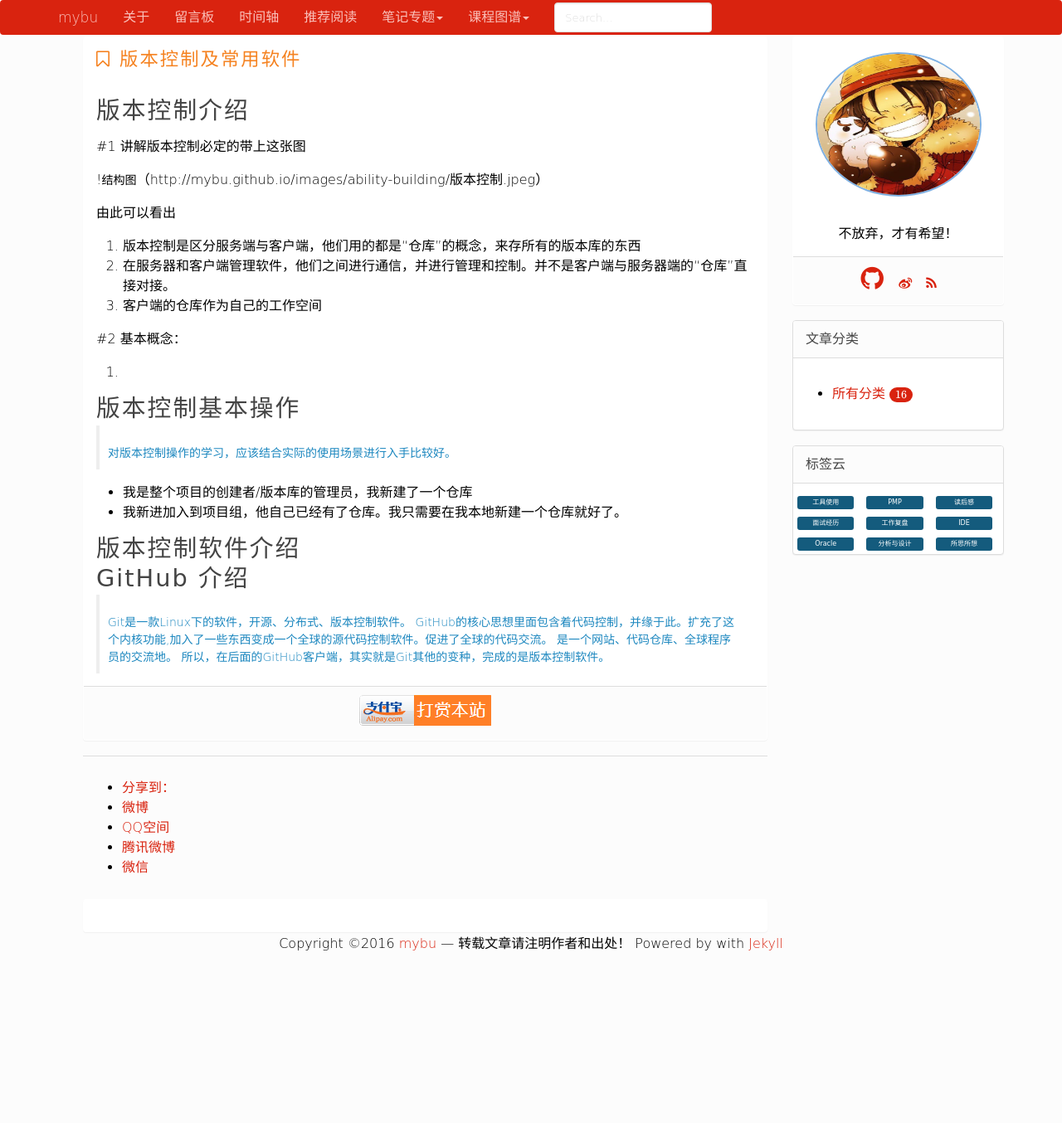
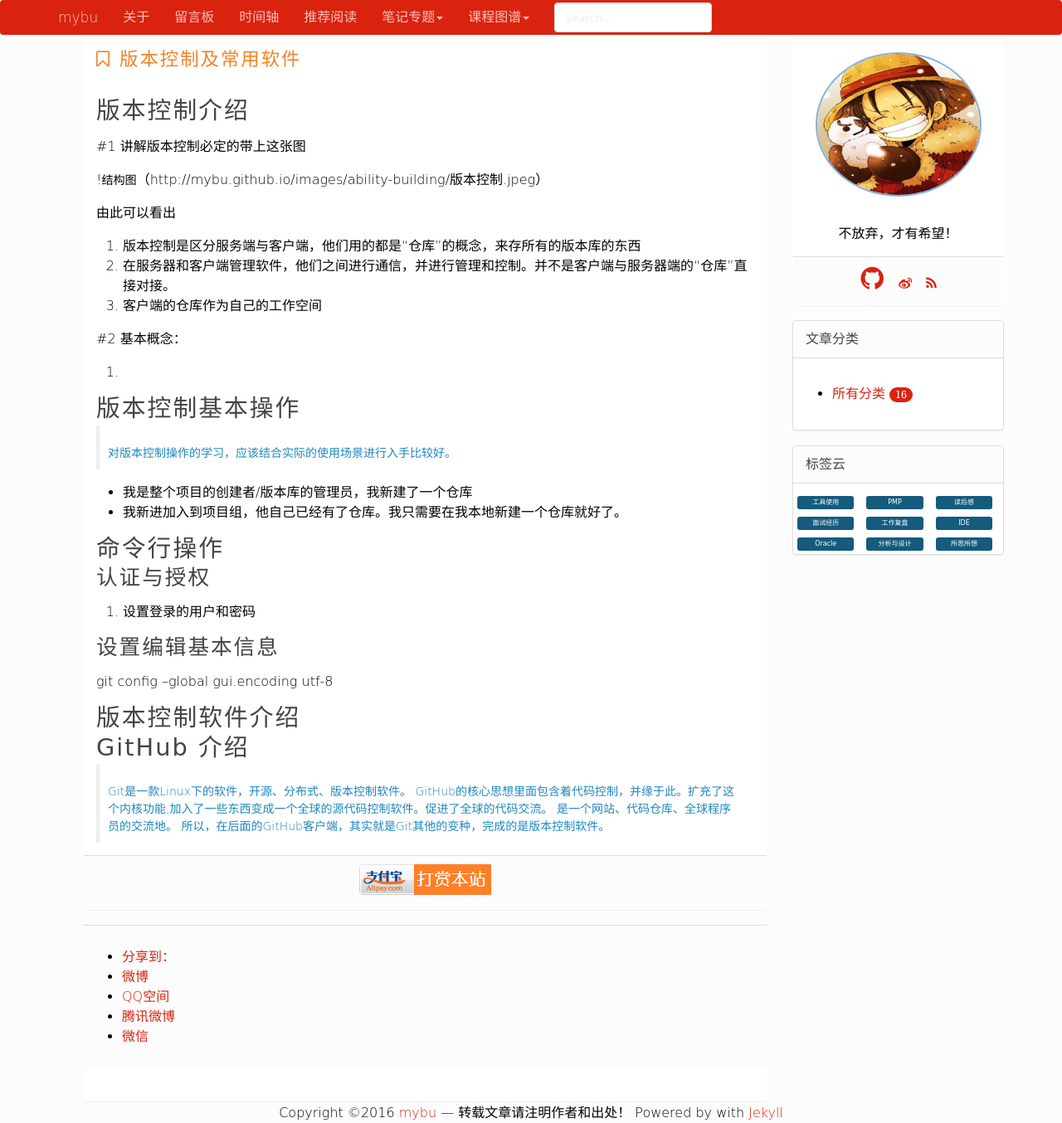
Before and after one commit to mybu/mybu.github.com, a Jekyll site: the page built from _posts/ability-building/2016-11-01-版本控制及常用软件.md, in a window 1280 px wide. Shown: the whole page at 83% size. Built offline with Jekyll 4.4.1, drawn with Linux system fonts in a browser that asks for light colours; nearby versions of some CDN libraries; formulas are drawn with MathJax 3; comment, search, counter and statistics services are not loaded; before the commit the page ends 1150 px from its top, so only the background shows below that.

Commit message:
增加对Git用户信息配置

```diff
--- a/_posts/ability-building/2016-11-01-版本控制及常用软件.md
+++ b/_posts/ability-building/2016-11-01-版本控制及常用软件.md
@@ -26,6 +26,13 @@ tags: 所思所想
 * 我是整个项目的创建者/版本库的管理员，我新建了一个仓库
 * 我新进加入到项目组，他自己已经有了仓库。我只需要在我本地新建一个仓库就好了。
 
+# 命令行操作
+## 认证与授权
+1. 设置登录的用户和密码
+
+## 设置编辑基本信息
+git config --global gui.encoding utf-8
+
 # 版本控制软件介绍
 
 
```
